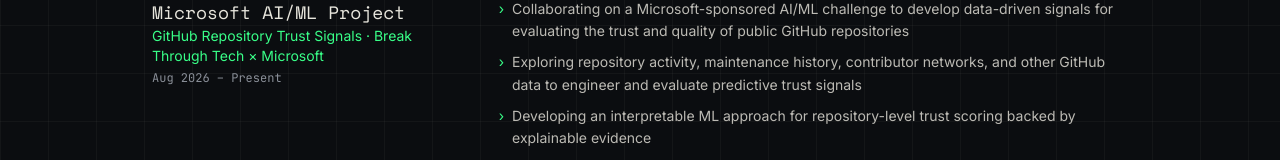
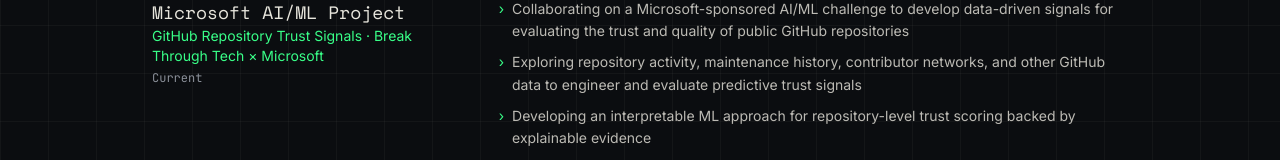
Before and after one commit to e-kemeny/portfolio, a React (Vite) app: page / in a window 1280 px wide. Shown: the part 791-951 px from the top of the page. Built offline with nearby package versions, Linux system fonts and the light colour scheme; no server answers.

Commit message:
present changed to current

```diff
--- a/src/pages/Dev.jsx
+++ b/src/pages/Dev.jsx
@@ -47,7 +47,7 @@ const EXPERIENCE = [
   {
     role: "Microsoft AI/ML Project",
     org: "GitHub Repository Trust Signals · Break Through Tech × Microsoft",
-    period: "Aug 2026 – Present",
+    period: "Current",
     points: [
       "Collaborating on a Microsoft-sponsored AI/ML challenge to develop data-driven signals for evaluating the trust and quality of public GitHub repositories",
       "Exploring repository activity, maintenance history, contributor networks, and other GitHub data to engineer and evaluate predictive trust signals",
```
